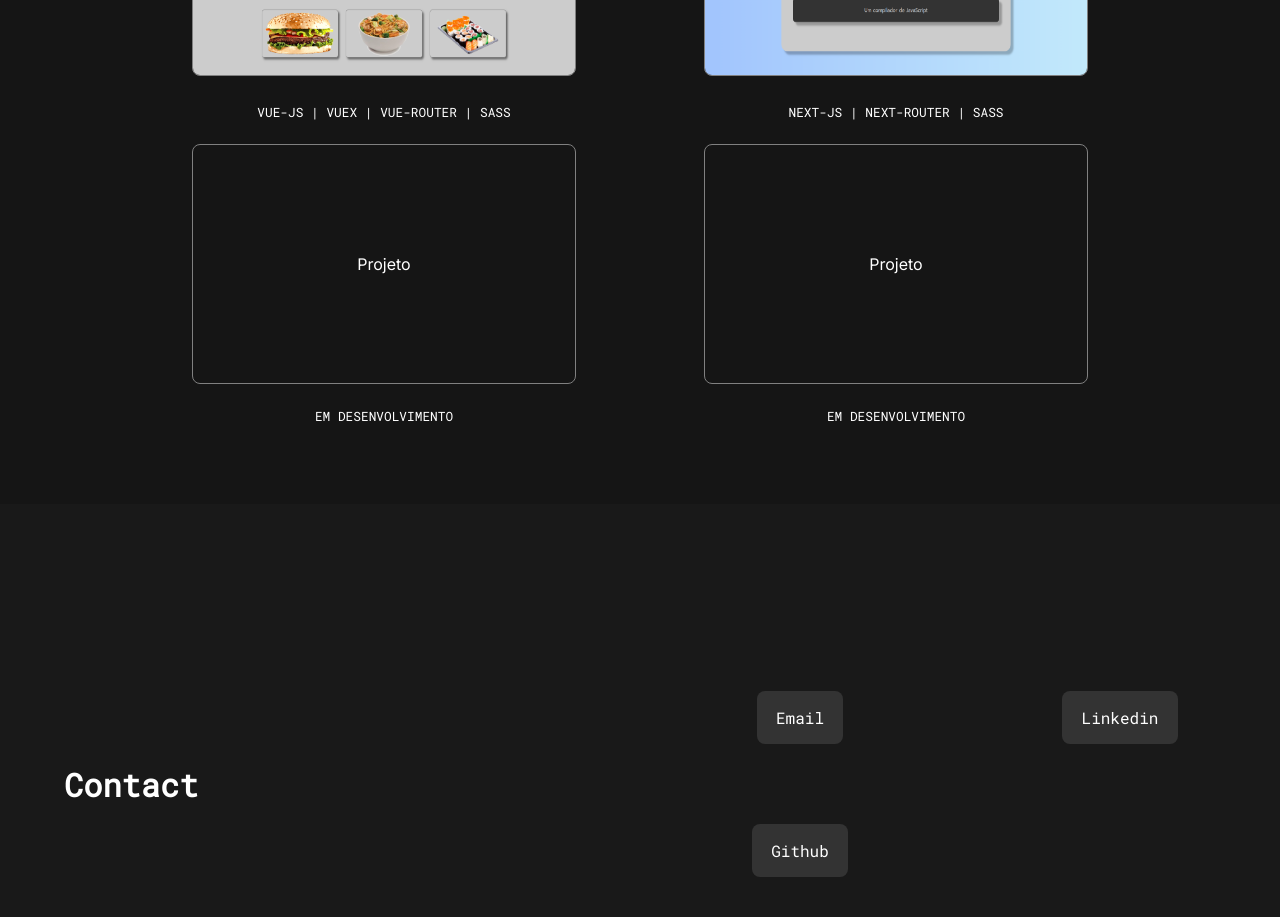
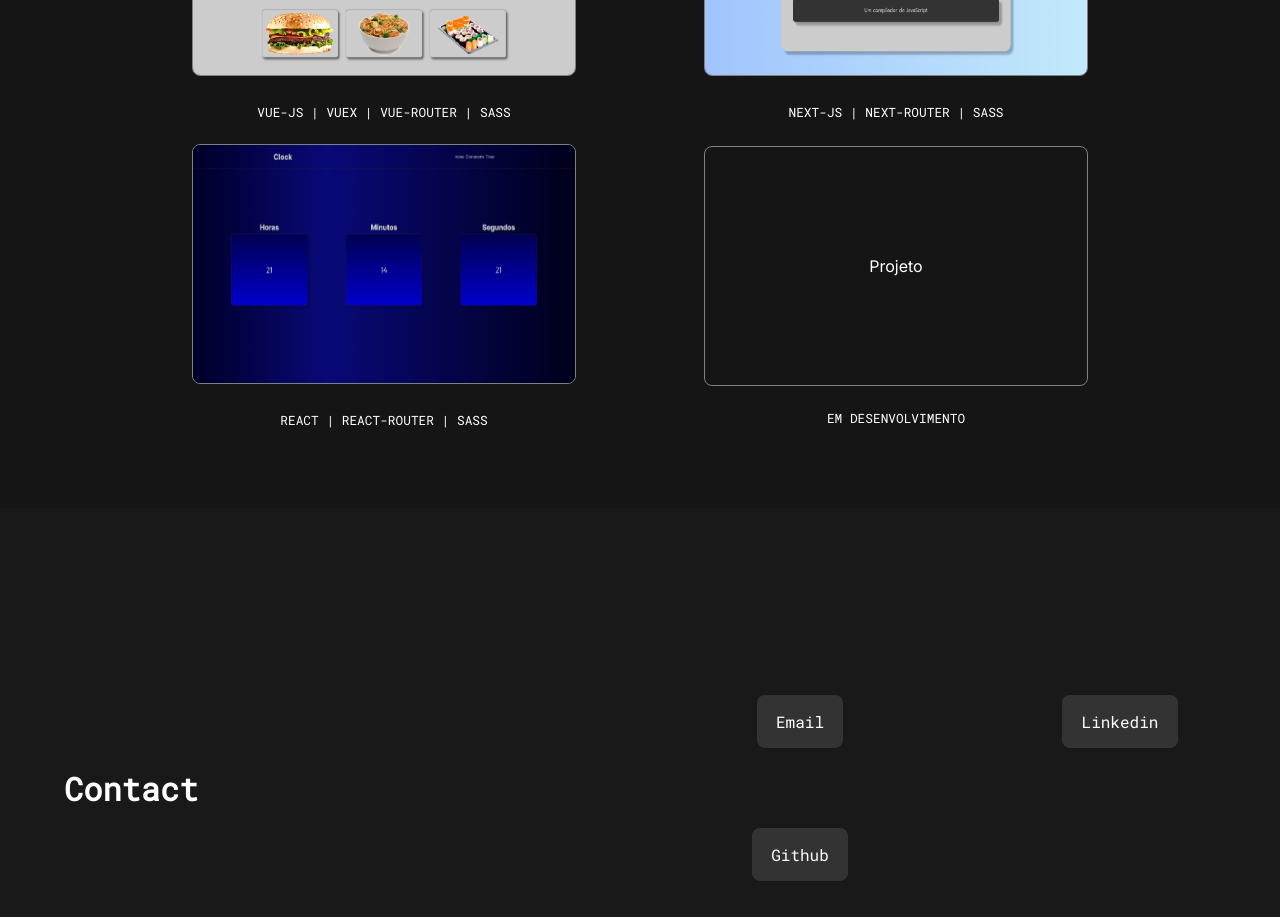
Before and after one commit to EmersonSinezio/Emerson_Portfolio, a Vue app: page / in a window 1280 px wide. Shown: the part 1920-2837 px from the top of the page. Built offline with nearby package versions, Linux system fonts and the light colour scheme.

Commit message:
atualização

```diff
--- a/src/components/Projects.vue
+++ b/src/components/Projects.vue
@@ -47,8 +47,10 @@
         :initial="{ opacity: 0, y: 100 }"
         :visibleOnce="{ opacity: 1, y: 0 }"
       >
-        <p>Projeto</p>
-        <span>EM DESENVOLVIMENTO</span>
+        <a href="https://clock-opal-one.vercel.app/">
+          <img src="@/assets/clock_home.png"/>
+        </a>
+          <span>REACT | REACT-ROUTER | SASS</span>
       </div>
       <div
         v-motion
```
Also changed, not shown: src/assets/clock_home.png (added).
